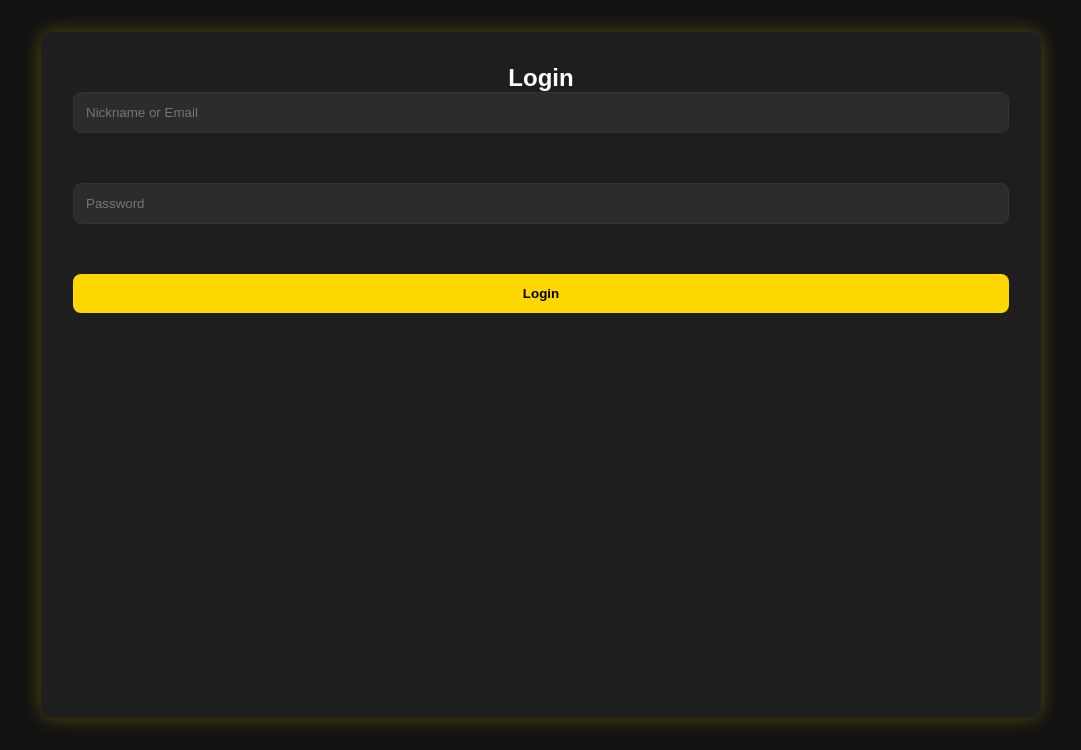
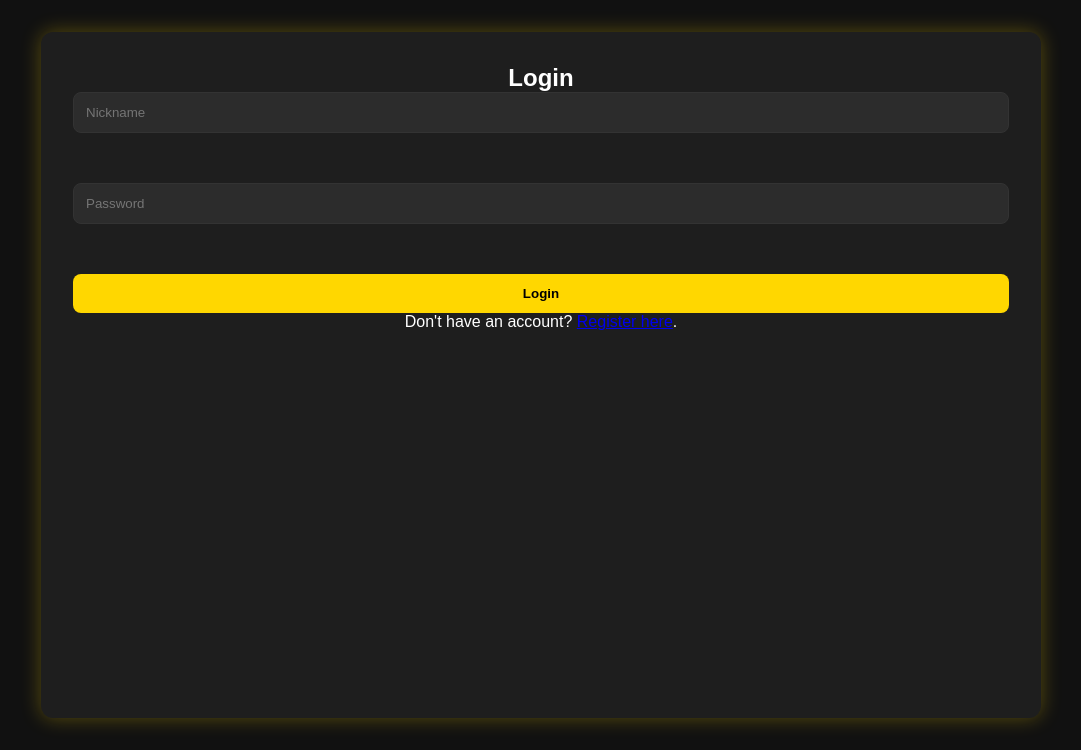
Before and after one commit to Damolaxo/rain-chat.github.io, a Flask app: page /login in a window 1280 px wide. Shown: the part 50-800 px from the top of the page, without its empty margins (99-1180 px from the left). Run offline with Flask 3, Linux system fonts and the light colour scheme.

Commit message:
Update login.html

```diff
--- a/templates/login.html
+++ b/templates/login.html
@@ -3,9 +3,10 @@
 <div class="form-container">
     <h2>Login</h2>
     <form method="POST" action="{{ url_for('login') }}">
-        <input type="text" name="username" placeholder="Nickname or Email" required><br>
+        <input type="text" name="username" placeholder="Nickname" required><br>
         <input type="password" name="password" placeholder="Password" required><br>
         <button type="submit">Login</button>
     </form>
+    <p>Don't have an account? <a href="{{ url_for('register') }}">Register here</a>.</p>
 </div>
 {% endblock %}
```
